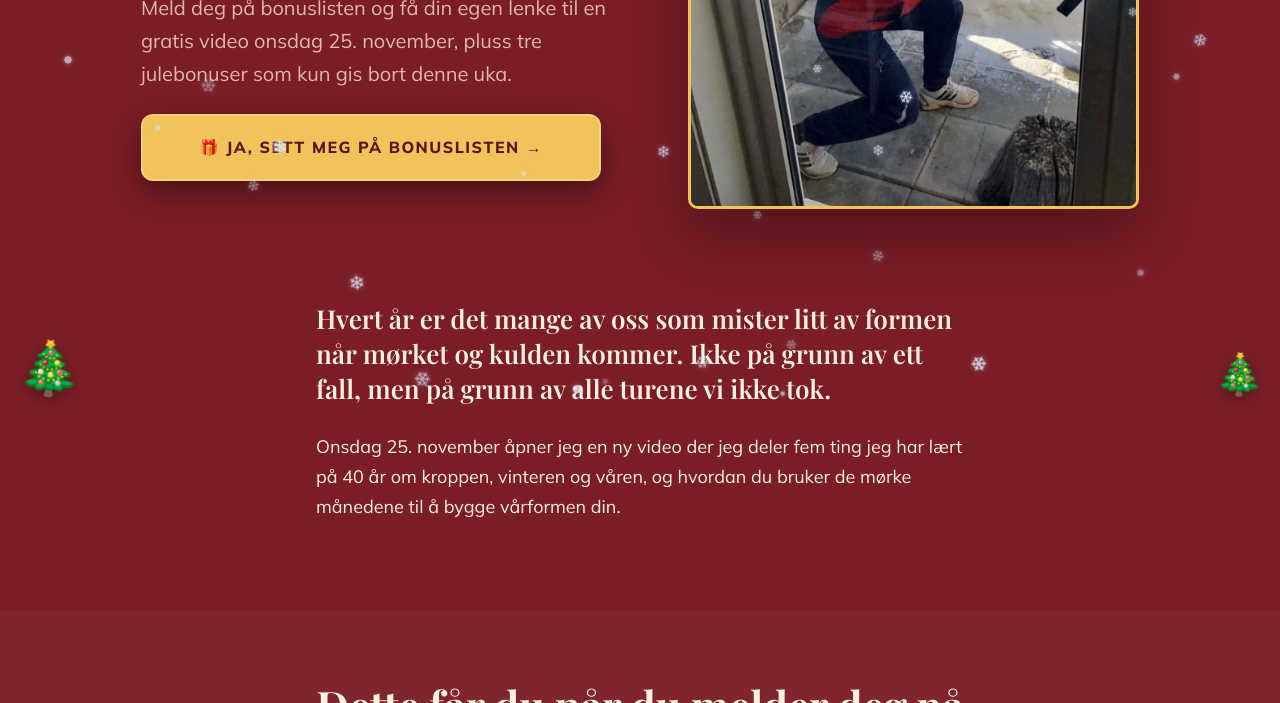
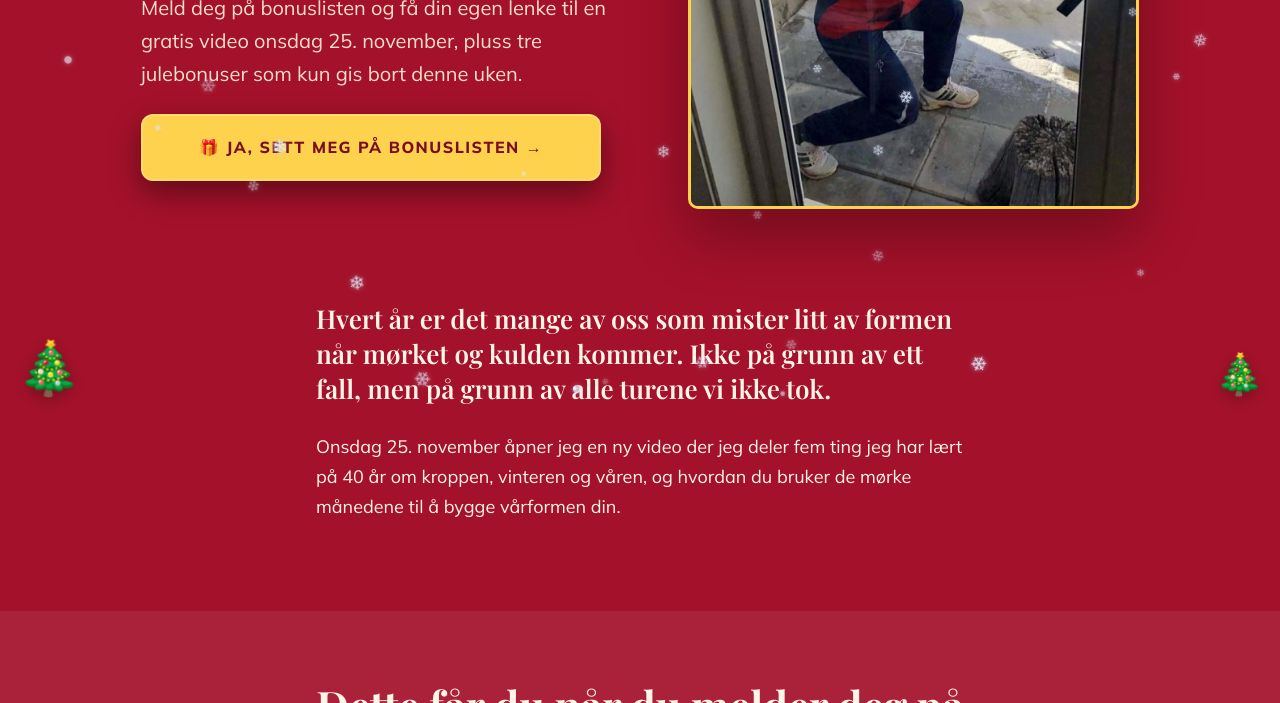
Before and after one commit to duonggiap/kari-blackweek-preview, a plain HTML site: page optin-15.html in a window 1280 px wide. Shown: the part 397-1100 px from the top of the page. Drawn offline with nearby package versions, Linux system fonts and the light colour scheme.

Commit message:
Riksmal text (uken/julestrien); brighter pop red style (15)

```diff
--- a/optin-15.html
+++ b/optin-15.html
@@ -4,7 +4,7 @@
 <meta name="robots" content="noindex">
 <link href="https://fonts.googleapis.com/css2?family=Playfair+Display:wght@600;700&family=Mulish:wght@400;600;700;800&display=swap" rel="stylesheet">
 <style>
-  :root{--bg:#7A1D27;--ink:#FBEFE0;--sec:#E0B9A6;--accent:#F0C45A;--gold:#F0C45A;--card:#8A2530;--border:#A1414A;--plum:#5E131C;--frame:#F0C45A;--red:#9E2B2B;}
+  :root{--bg:#A4112A;--ink:#FFF4E8;--sec:#FBDFC9;--accent:#FFD24D;--gold:#FFD24D;--card:#BE2338;--border:#FFD24D;--plum:#7A0E20;--frame:#FFD24D;--red:#E23B2E;}
   *{box-sizing:border-box;margin:0;}
   body{background:var(--bg);color:var(--ink);font-family:'Mulish',sans-serif;font-size:18px;line-height:1.65;}
   .wrap{max-width:1050px;margin:0 auto;padding:0 26px;} .narrow{max-width:700px;margin:0 auto;padding:0 26px;}
@@ -46,7 +46,7 @@
   .hero-card h3{margin-bottom:16px;text-align:center;}
   .reassure{text-align:center;color:var(--sec);font-size:13px;margin-top:13px;}
   .btn{display:block;width:100%;max-width:460px;margin:24px auto 0;text-align:center;cursor:pointer;border:none;
-    background:var(--btn,#F0C45A);color:#5E131C;font-family:'Mulish',sans-serif;font-weight:800;font-size:16px;letter-spacing:1.5px;text-transform:uppercase;
+    background:var(--btn,#FFD24D);color:#7A0E20;font-family:'Mulish',sans-serif;font-weight:800;font-size:16px;letter-spacing:1.5px;text-transform:uppercase;
     padding:18px 24px;border-radius:12px;text-decoration:none;box-shadow:0 10px 26px rgba(0,0,0,.25);}
   .hero-split .hero-btn,.hero-editorial .hero-btn{margin-left:0;} .btn:hover{filter:brightness(1.06);}
   .section{padding:72px 0;}
@@ -69,7 +69,7 @@
   .quote{background:var(--card);border:1px solid var(--border);border-radius:14px;padding:18px 20px;} .quote p{margin:0;font-size:16px;} .quote .who{color:var(--gold);font-weight:700;}
   .section.final{background:var(--plum);color:var(--ink);} .section.final h2{color:#fff;} .final-sub{color:var(--sec);}
   .foot{text-align:center;color:var(--sec);font-size:12px;padding:38px 20px;opacity:.85;}
-  body:before{content:"";display:block;height:8px;background:repeating-linear-gradient(90deg,#F0C45A 0 14px,transparent 14px 28px);}.hero{position:relative;padding-top:34px;} .hero:before{content:"🎄  24  23  22  21  20  19  18  17  16  15  14  13  12  11  10  9  8  7  6  5  4  3  2  1";position:absolute;top:0;left:0;right:0;text-align:center;letter-spacing:5px;color:#F0C45A;font-weight:800;font-size:12px;opacity:.65;font-family:'Mulish',sans-serif;}.eyebrow{background:#F0C45A;color:#5E131C;padding:8px 18px;border-radius:4px;font-weight:800;} .eyebrow:before{content:"🎄 ";}.hero-center:after{background:#F0C45A;}.btn{box-shadow:0 12px 30px rgba(0,0,0,.4);border:2px solid #fff3;} .btn:before{content:"🎁 ";}.bonus .bemo{background:#F0C45A;color:#5E131C;width:46px;height:46px;border-radius:8px;display:flex;align-items:center;justify-content:center;margin:0 auto 12px;}.cd{background:#8A2530;border:1px solid #F0C45A;} .cd b{color:#F0C45A;}
+  body{background-color:#A4112A;background-image:radial-gradient(1200px 620px at 50% -8%, #C21733 0%, rgba(194,23,51,0) 62%);}.section.tint{background:rgba(255,255,255,.07);}body:before{content:"";display:block;height:8px;background:repeating-linear-gradient(90deg,#FFD24D 0 14px,transparent 14px 28px);}.hero{position:relative;padding-top:34px;} .hero:before{content:"🎄  24  23  22  21  20  19  18  17  16  15  14  13  12  11  10  9  8  7  6  5  4  3  2  1";position:absolute;top:0;left:0;right:0;text-align:center;letter-spacing:5px;color:#FFD24D;font-weight:800;font-size:12px;opacity:.65;font-family:'Mulish',sans-serif;}.eyebrow{background:#FFD24D;color:#7A0E20;padding:8px 18px;border-radius:4px;font-weight:800;} .eyebrow:before{content:"🎄 ";}.hero-center:after{background:#FFD24D;}.btn{box-shadow:0 12px 30px rgba(0,0,0,.4);border:2px solid #fff3;} .btn:before{content:"🎁 ";}.bonus .bemo{background:#FFD24D;color:#7A0E20;width:46px;height:46px;border-radius:8px;display:flex;align-items:center;justify-content:center;margin:0 auto 12px;}.cd{background:#BE2338;border:1px solid #FFD24D;} .cd b{color:#FFD24D;}
   @media(max-width:860px){
     .hero-split,.hero-formright,.hero-editorial,.two,.two.bio{grid-template-columns:1fr;gap:28px;}
     .hero-editorial .he-photo{height:60vh;} .bonus-grid,.quotes{grid-template-columns:1fr;} body{font-size:17px;}
@@ -106,7 +106,7 @@
       <div class="hero-text">
         <span class="eyebrow">🎄 Black Week hos Kari</span>
         <h1>Vårformen bygges om vinteren</h1>
-        <p class="hero-sub">Meld deg på bonuslisten og få din egen lenke til en gratis video onsdag 25. november, pluss tre julebonuser som kun gis bort denne uka.</p>
+        <p class="hero-sub">Meld deg på bonuslisten og få din egen lenke til en gratis video onsdag 25. november, pluss tre julebonuser som kun gis bort denne uken.</p>
         <a class="btn hero-btn" href="#meld">JA, SETT MEG PÅ BONUSLISTEN →</a>
       </div>
       <div class="hero-media framed"><img src="img/squat.jpg" alt="Kari Jaquesson om vinteren" style="object-position:center 30%;"></div>
```
Also changed, not shown: optin-14.html (+1 -1 lines), optin-4.html (+1 -1 lines), vsl-15.html (+3 -3 lines).
